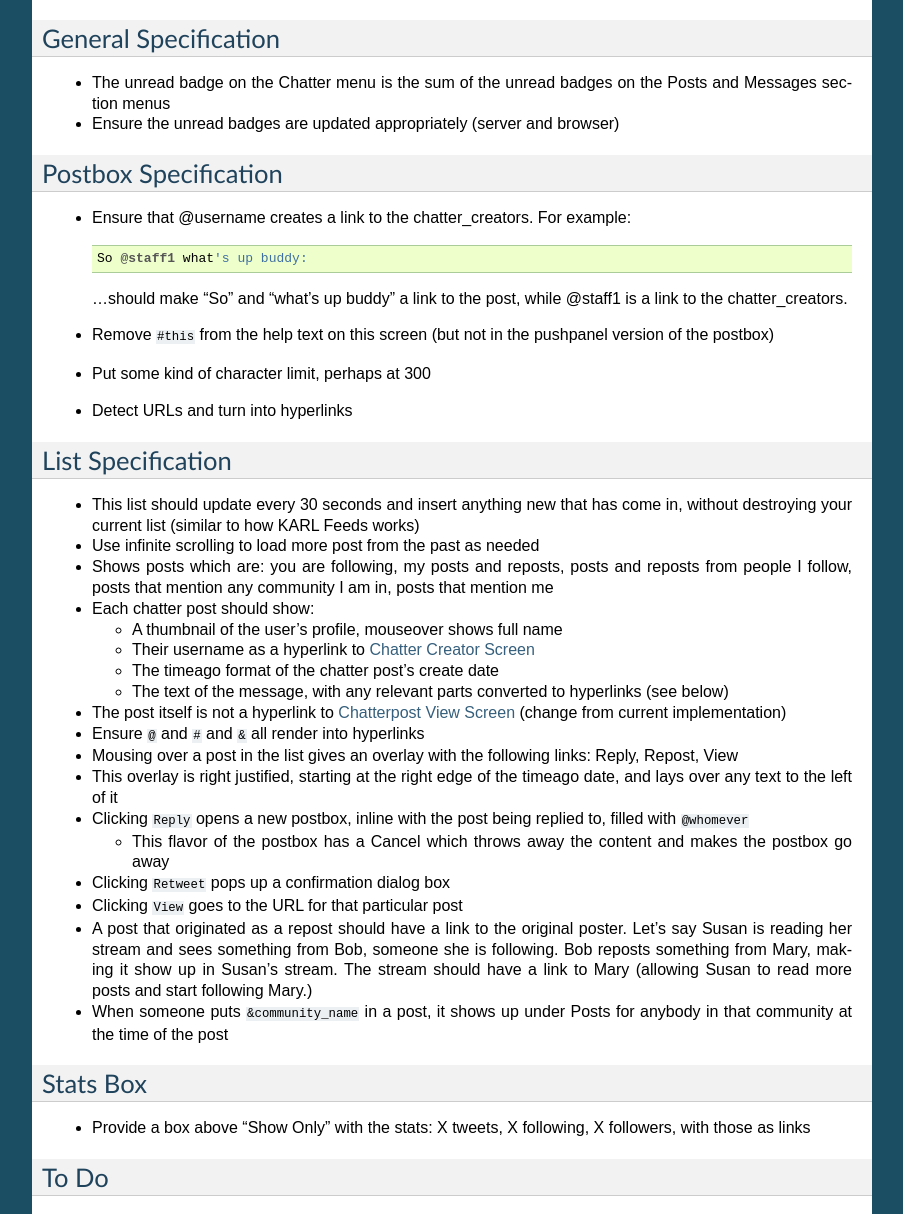
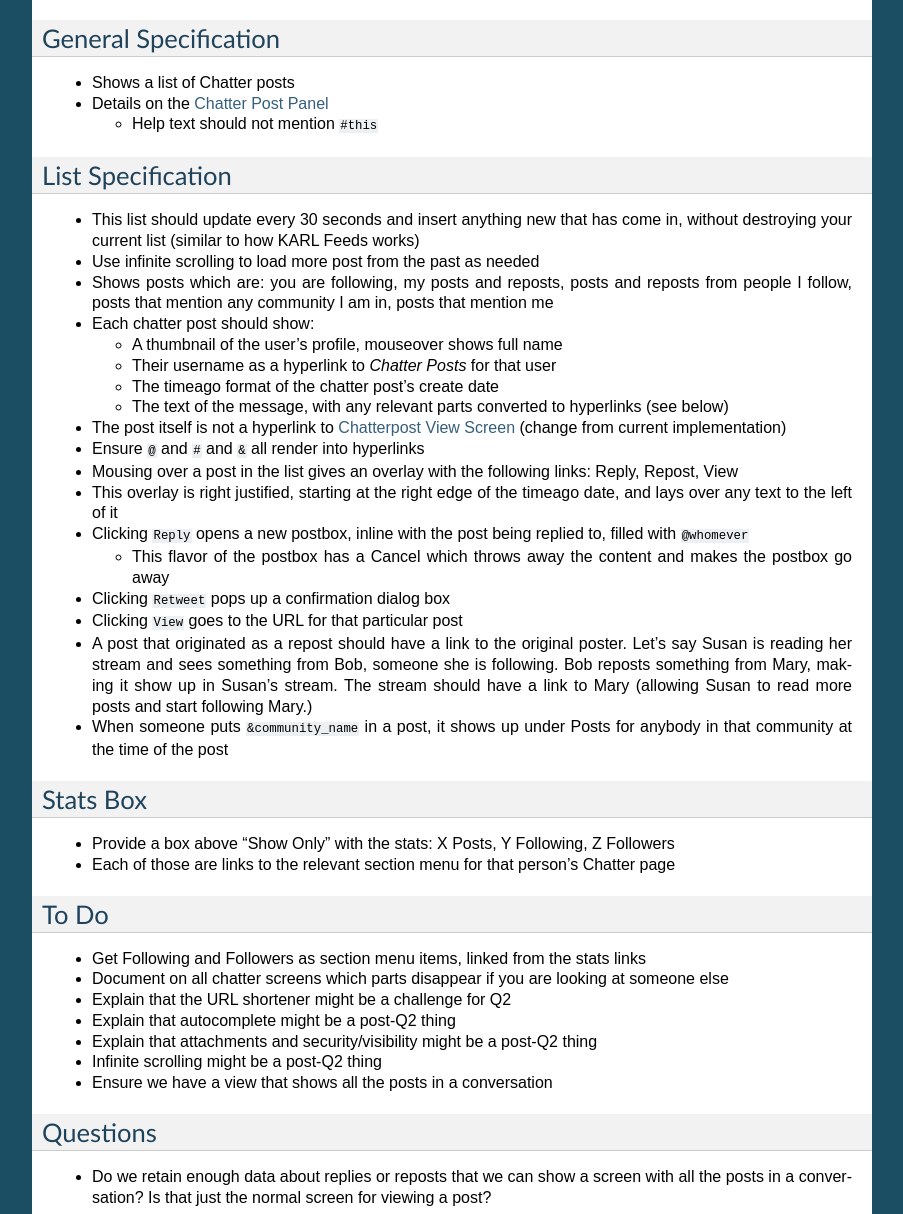
Before and after one commit to karlproject/karldocs, a Sphinx documentation site: the page built from docs/screens/chatter/chatter_posts.rst, in a window 1280 px wide and 1400 px high, scrolled down 660 px, cut to the strip 186-1400 px from the top of the window. Shown: the whole strip, without its empty margins (198-1101 px from the left). Built offline with Sphinx 7.4.7, drawn with Linux system fonts in a browser that asks for light colours; some of the changed text lies outside the part shown.

Commit message:
Unread gets cleared when the pushdown is revealed. No badges on items in the section menu.

```diff
--- a/docs/screens/chatter/chatter_posts.rst
+++ b/docs/screens/chatter/chatter_posts.rst
@@ -11,29 +11,12 @@
 General Specification
 =====================
 
-- The unread badge on the Chatter menu is the sum of the unread badges
-  on the Posts and Messages section menus
+- Shows a list of Chatter posts
 
-- Ensure the unread badges are updated appropriately (server and
-  browser)
+- Details on the :doc:`../panels/chatterpost`
 
-Postbox Specification
-=====================
+  - Help text should not mention ``#this``
 
-- Ensure that @username creates a link to the chatter_creators. For
-  example::
-
-    So @staff1 what's up buddy:
-
-  ...should make "So" and "what's up buddy" a link to the post,
-  while @staff1 is a link to the chatter_creators.
-
-- Remove ``#this`` from the help text on this screen (but not in the
-  pushpanel version of the postbox)
-
-- Put some kind of character limit, perhaps at 300
-
-- Detect URLs and turn into hyperlinks
 
 List Specification
 ==================
@@ -52,7 +35,7 @@
 
   - A thumbnail of the user's profile, mouseover shows full name
 
-  - Their username as a hyperlink to :doc:`chatter_creator`
+  - Their username as a hyperlink to *Chatter Posts* for that user
 
   - The timeago format of the chatter post's create date
 
@@ -93,9 +76,11 @@
 Stats Box
 =========
 
-- Provide a box above "Show Only" with the  stats: X tweets,
-  X following, X followers, with those as links
+- Provide a box above "Show Only" with the  stats: X Posts,
+  Y Following, Z Followers
 
+- Each of those are links to the relevant section menu for that
+  person's Chatter page
 
 To Do
 =====
@@ -110,6 +95,9 @@
 
 - Explain that autocomplete might be a post-Q2 thing
 
+- Explain that attachments and security/visibility might be a post-Q2
+  thing
+
 - Infinite scrolling might be a post-Q2 thing
 
 - Ensure we have a view that shows all the posts in a conversation
@@ -117,12 +105,6 @@
 Questions
 =========
 
-- Ok with the unread marks?
-
-- How hard is URL shortener?
-
-- Infinite scrolling?
-
 - Do we retain enough data about replies or reposts that we can show a
   screen with all the posts in a conversation? Is that just the normal
   screen for viewing a post?
```
Also changed, not shown: docs/screens/chatter/chatter_creator.rst (deleted, +0 -11 lines), docs/screens/chatter/chatter_followers.rst (added, +15 -0 lines), docs/screens/chatter/chatter_following.rst (+9 -0 lines), docs/screens/chatter/chatter_messages.rst (+8 -0 lines), docs/screens/chatter/chatter_pushdown.rst (+4 -3 lines), docs/screens/chatter/chatter_topics.rst (+5 -6 lines), docs/screens/panels/chatterpost.rst (added, +37 -0 lines).
